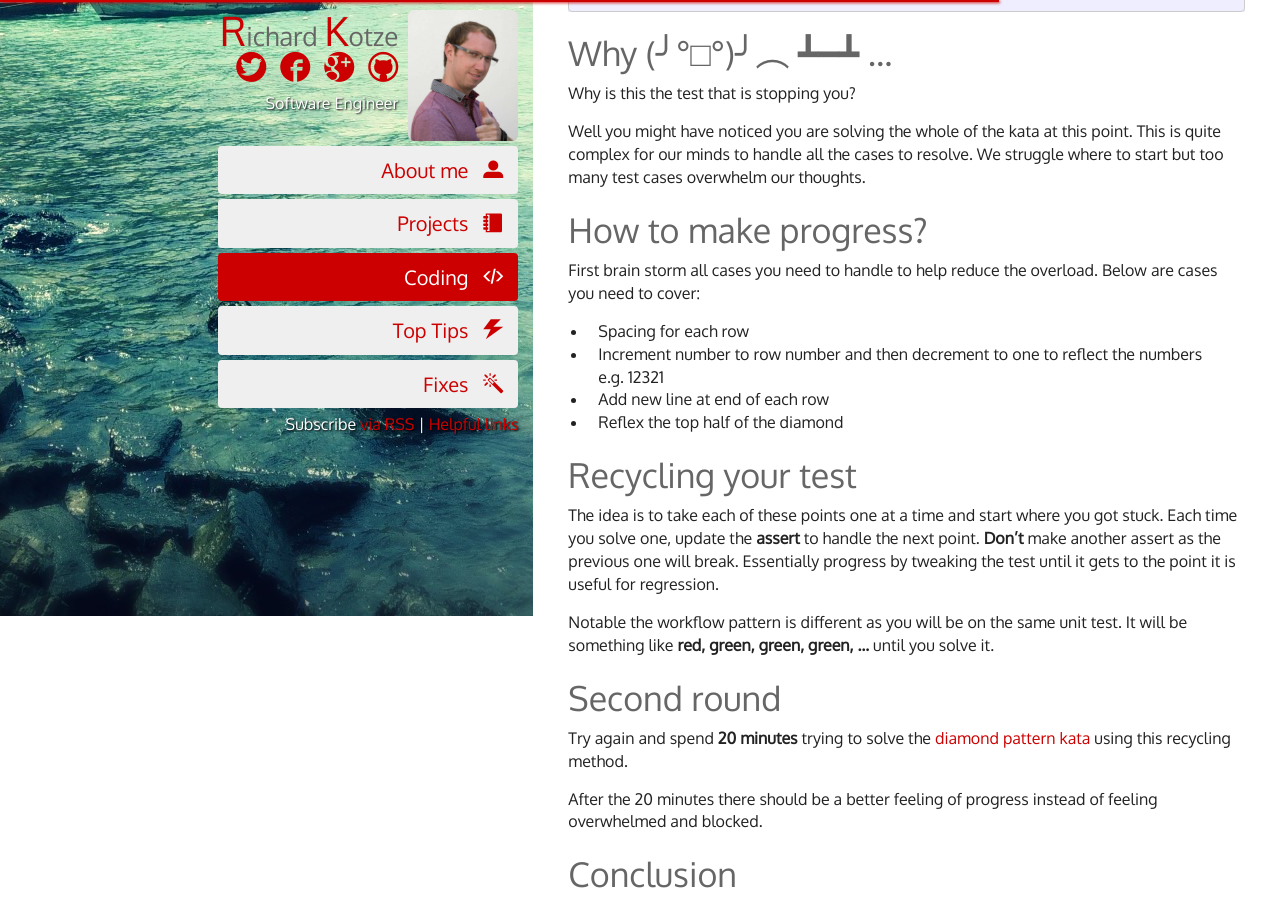
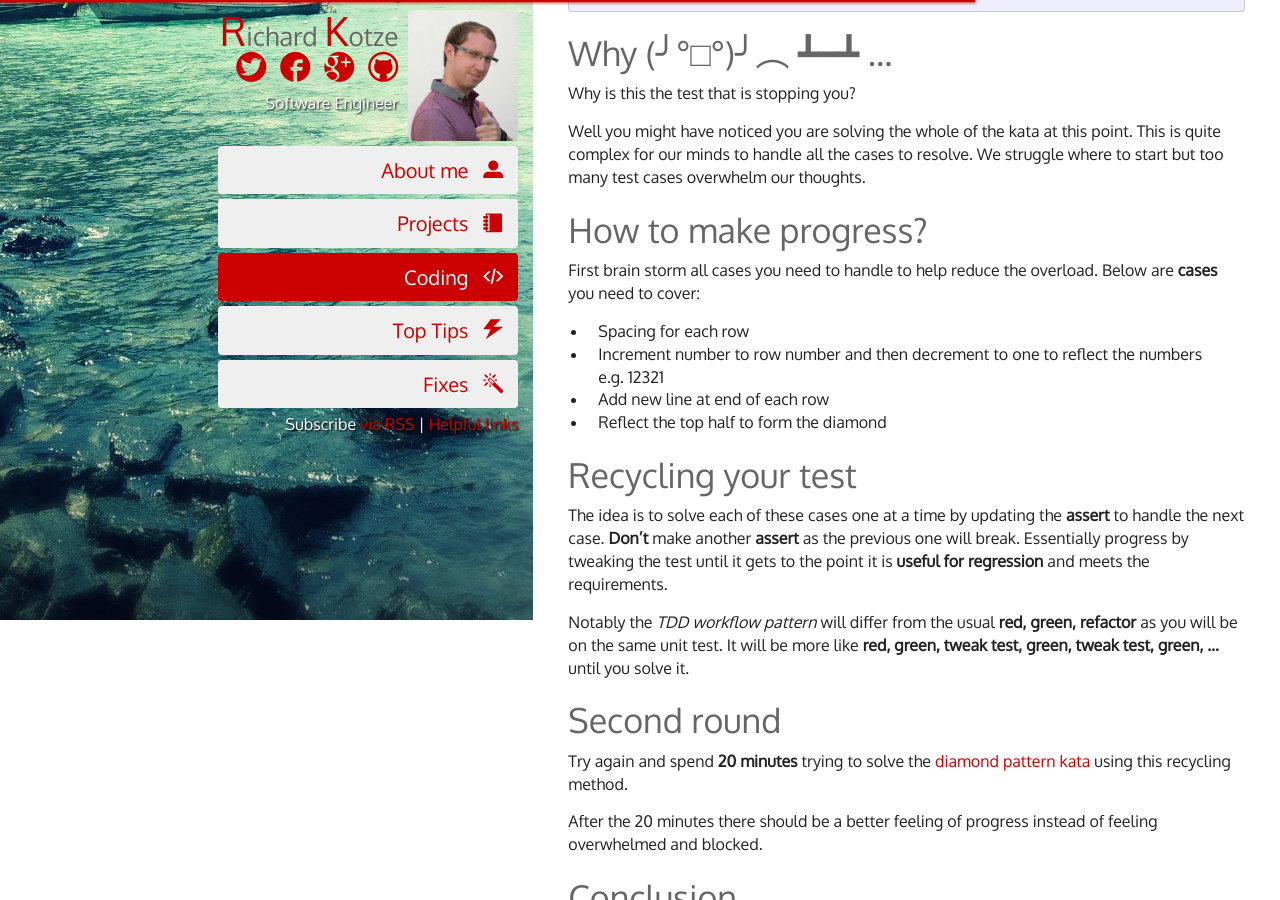
Before and after one commit to rkotze/rkotze.github.io, a Jekyll site: the page built from _posts/2018-02-12-tdd-recycle-tests.md, in a window 1280 px wide and 900 px high, scrolled down 705 px. Built offline with Jekyll 4.4.1, drawn with Linux system fonts in a browser that asks for light colours; comment, search, counter and statistics services are not loaded.

Commit message:
Better word recycling tests section.

```diff
--- a/_posts/2018-02-12-tdd-recycle-tests.md
+++ b/_posts/2018-02-12-tdd-recycle-tests.md
@@ -44,18 +44,18 @@ Well you might have noticed you are solving the whole of the kata at this point.
 
 ## How to make progress?
 
-First brain storm all cases you need to handle to help reduce the overload. Below are cases you need to cover:
+First brain storm all cases you need to handle to help reduce the overload. Below are **cases** you need to cover:
 
 * Spacing for each row
 * Increment number to row number and then decrement to one to reflect the numbers e.g. 12321
 * Add new line at end of each row
-* Reflex the top half of the diamond
+* Reflect the top half to form the diamond
 
 ## Recycling your test
 
-The idea is to take each of these points one at a time and start where you got stuck. Each time you solve one, update the **assert** to handle the next point. **Don't** make another assert as the previous one will break. Essentially progress by tweaking the test until it gets to the point it is useful for regression.
+The idea is to solve each of these cases one at a time by updating the **assert** to handle the next case. **Don't** make another **assert** as the previous one will break. Essentially progress by tweaking the test until it gets to the point it is **useful for regression** and meets the requirements.
 
-Notable the workflow pattern is different as you will be on the same unit test. It will be something like **red, green, green, green, ...** until you solve it.
+Notably the _TDD workflow pattern_ will differ from the usual **red, green, refactor** as you will be on the same unit test. It will be more like **red, green, tweak test, green, tweak test, green, ...** until you solve it.
 
 ## Second round
 
```
